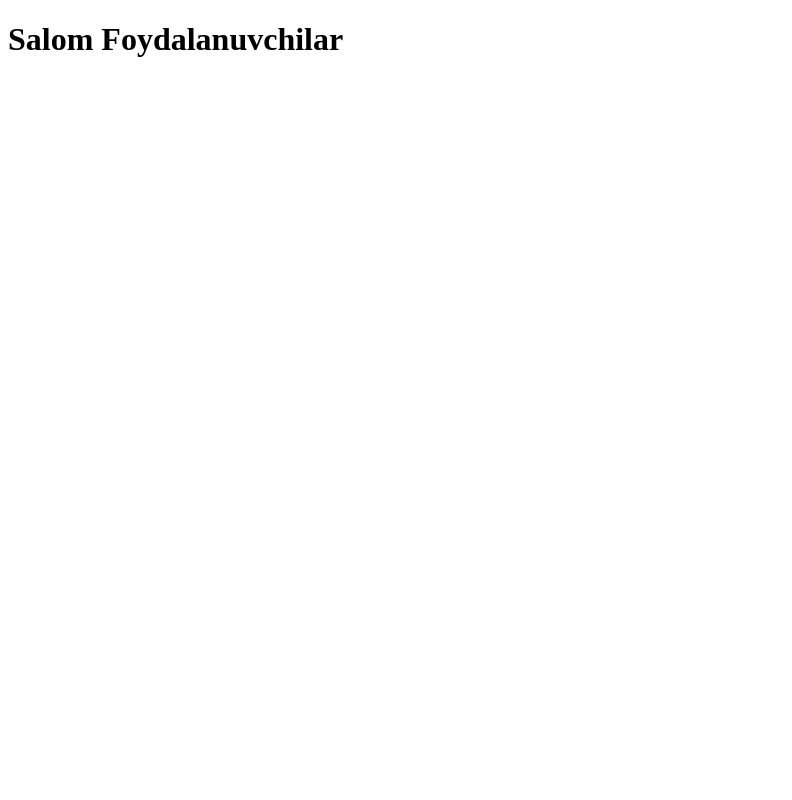
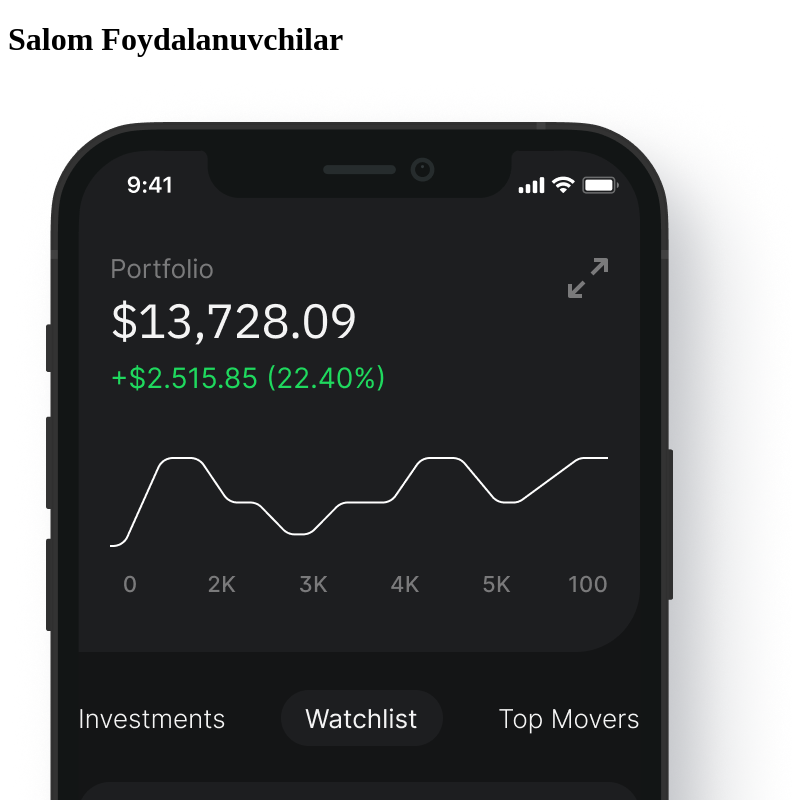
Before and after one commit to AbduraxmonBozorov/github1, a plain HTML site: page index.html in a window 1280 px wide. Shown: the top 800 px of the page, without its empty margins (0-792 px from the left). Drawn offline with Linux system fonts and the light colour scheme.

Commit message:
index.htmlga rasm joylandi

```diff
--- a/index.html
+++ b/index.html
@@ -9,6 +9,8 @@
 
     <h1>Salom Foydalanuvchilar</h1>
 
+    <img src="./imgs/iPhone1@2x.png" alt="">
+
 
 </body>
 </html>
```
Also changed, not shown: imgs/iPhone1@2x.png (added).
